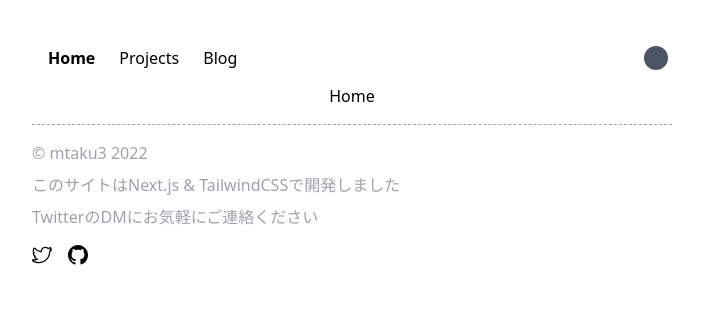
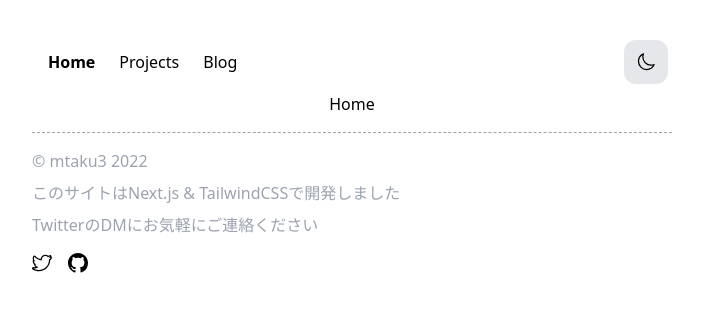
Before and after one commit to mtaku3/portfolio, a Next.js app: page / in a window 1280 px wide. Shown: the top 312 px of the page, without its empty margins (288-991 px from the left). Built offline with nearby package versions, Linux system fonts and the light colour scheme.

Commit message:
fix: change theme to resolvedTheme

```diff
--- a/components/header/themeChanger.tsx
+++ b/components/header/themeChanger.tsx
@@ -5,11 +5,11 @@ import { motion } from "framer-motion";
 
 export default function ThemeChanger() {
   const [mounted, setMounted] = useState(false);
-  const { theme, setTheme } = useTheme();
+  const { resolvedTheme, setTheme } = useTheme();
 
   const toggleTheme = useCallback(() => {
-    setTheme(theme === "light" ? "dark" : "light");
-  }, [theme, setTheme]);
+    setTheme(resolvedTheme === "light" ? "dark" : "light");
+  }, [resolvedTheme, setTheme]);
 
   useEffect(() => {
     setMounted(true);
@@ -22,13 +22,13 @@ export default function ThemeChanger() {
   return (
     <button
       className={
-        theme === "light"
+        resolvedTheme === "light"
           ? "p-3 rounded-xl bg-gray-200 hover:bg-gray-300"
           : "p-3 rounded-xl bg-gray-600 hover:bg-gray-700"
       }
       onClick={toggleTheme}
     >
-      {theme === "light" && (
+      {resolvedTheme === "light" && (
         <motion.div
           initial={{ scale: 0.0 }}
           animate={{ scale: 1.0 }}
@@ -37,7 +37,7 @@ export default function ThemeChanger() {
           <HiOutlineMoon className="h-5 w-5" />
         </motion.div>
       )}
-      {theme === "dark" && (
+      {resolvedTheme === "dark" && (
         <motion.div
           initial={{ scale: 0.0 }}
           animate={{ scale: 1.0 }}
```
